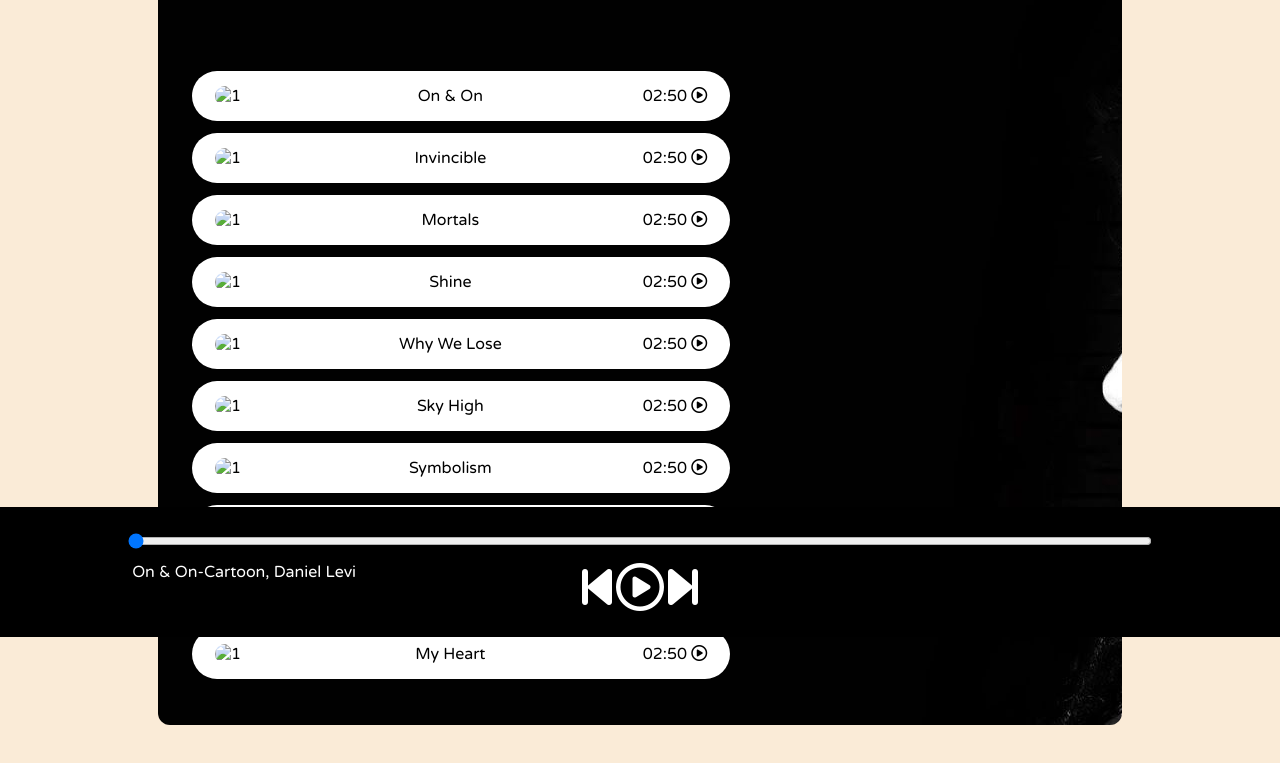
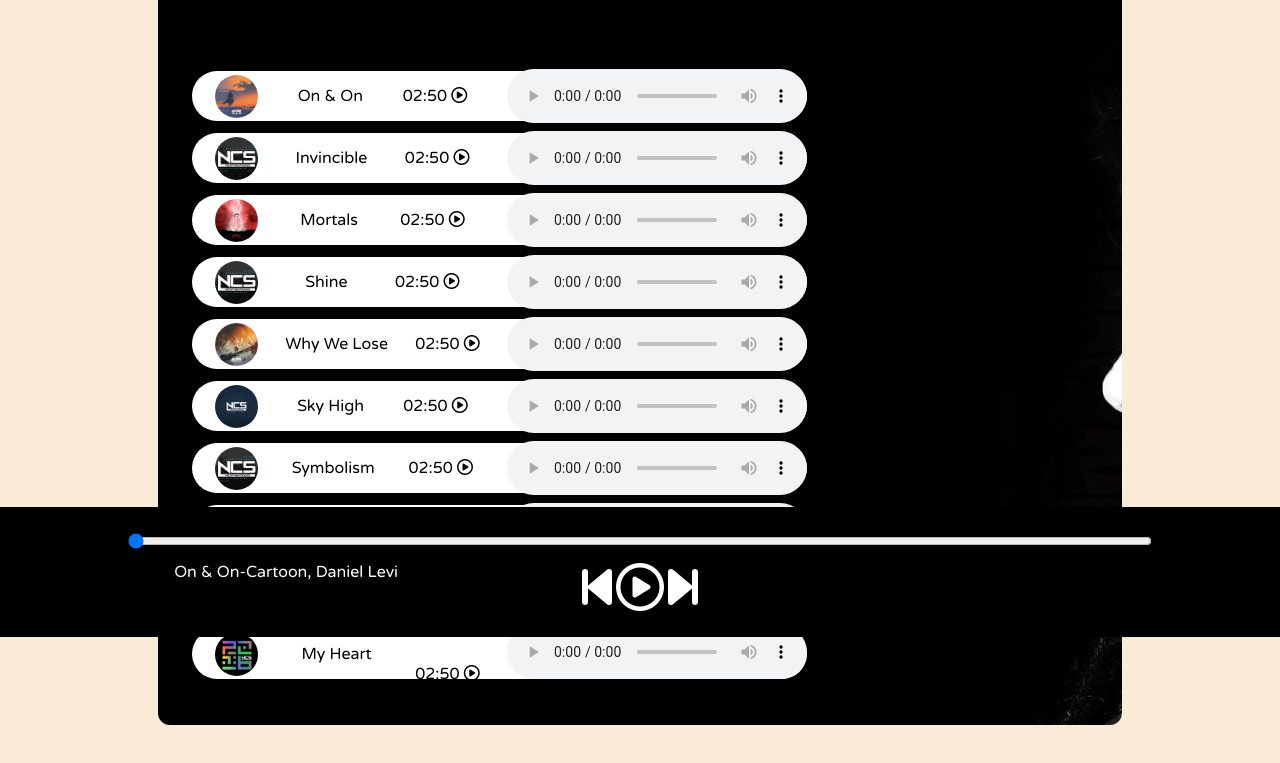
Before and after one commit to HithashreeDM/Spotify-Clone, a plain HTML site: page index.html in a window 1280 px wide. Shown: the part 163-926 px from the top of the page. Drawn offline with Linux system fonts and the light colour scheme.

Commit message:
first commit

```diff
--- a/index.html
+++ b/index.html
@@ -39,94 +39,124 @@
         <!-- This code block defines the list of songs and their details -->
         <div class="songItemContainer">
           <div class="songItem">
-            <img alt="1" />
+            <img src="/covers/1.jpg" alt="1" />
             <span class="songName">On & On</span>
             <span class="songlistplay"
               ><span class="timestamp"
                 >02:50
                 <i id="0" class="far songItemPlay fa-play-circle"></i> </span
             ></span>
+            <audio controls>
+              <source src="/songs/1.mp3">
+            </audio>
           </div>
           <div class="songItem">
-            <img alt="1" />
+            <img src="/covers/2.jpg" alt="2" />
             <span class="songName">Invincible</span>
             <span class="songlistplay"
               ><span class="timestamp"
                 >02:50
                 <i id="1" class="far songItemPlay fa-play-circle"></i> </span
             ></span>
+            <audio controls>
+              <source src="/songs/2.mp3">
+            </audio>
           </div>
           <div class="songItem">
-            <img alt="1" />
+            <img src="/covers/3.jpg" alt="3" />
             <span class="songName">Mortals</span>
             <span class="songlistplay"
               ><span class="timestamp"
                 >02:50
                 <i id="2" class="far songItemPlay fa-play-circle"></i> </span
             ></span>
+            <audio controls>
+              <source src="/songs/3.mp3">
+            </audio>
           </div>
           <div class="songItem">
-            <img alt="1" />
+            <img src="/covers/4.jpg" alt="4" />
             <span class="songName">Shine</span>
             <span class="songlistplay"
               ><span class="timestamp"
                 >02:50
                 <i id="3" class="far songItemPlay fa-play-circle"></i> </span
             ></span>
+            <audio controls>
+              <source src="/songs/4.mp3">
+            </audio>
           </div>
           <div class="songItem">
-            <img alt="1" />
+            <img src="/covers/5.jpg" alt="5" />
             <span class="songName">Why We Lose </span>
             <span class="songlistplay"
               ><span class="timestamp"
                 >02:50
                 <i id="4" class="far songItemPlay fa-play-circle"></i> </span
             ></span>
+            <audio controls>
+              <source src="/songs/5.mp3">
+            </audio>
           </div>
           <div class="songItem">
-            <img alt="1" />
+            <img src="/covers/6.jpg"alt="6" />
             <span class="songName">Sky High</span>
             <span class="songlistplay"
               ><span class="timestamp"
                 >02:50
                 <i id="5" class="far songItemPlay fa-play-circle"></i> </span
             ></span>
+            <audio controls>
+              <source src="/songs/6.mp3">
+            </audio>
           </div>
           <div class="songItem">
-            <img alt="1" />
+            <img src="/covers/7.jpg" alt="7" />
             <span class="songName">Symbolism</span>
             <span class="songlistplay"
               ><span class="timestamp"
                 >02:50
                 <i id="6" class="far songItemPlay fa-play-circle"></i> </span
             ></span>
+            <audio controls>
+              <source src="/songs/7.mp3">
+            </audio>
           </div>
           <div class="songItem">
-            <img alt="1" />
+            <img src="/covers/8.jpg" alt="8" />
             <span class="songName">Heroes Tonight</span>
             <span class="songlistplay"
               ><span class="timestamp"
                 >02:50
                 <i id="7" class="far songItemPlay fa-play-circle"></i> </span
             ></span>
+            <audio controls>
+              <source src="/songs/8.mp3">
+            </audio>
           </div>
           <div class="songItem">
-            <img alt="1" />
+            <img src="/covers/9.jpg" alt="9" />
             <span class="songName">Feel Good</span>
             <span class="songlistplay"
               ><span class="timestamp"
                 >02:50
                 <i id="8" class="far songItemPlay fa-play-circle"></i> </span
             ></span>
+            <audio controls>
+              <source src="/songs/9.mp3">
+            </audio>
           </div>
           <div class="songItem">
-            <img alt="1" />
+            <img src="/covers/10.jpg" alt="10" />
             <span class="songName">My Heart</span>
             <span class="songlistplay"
               ><span class="timestamp"
                 >02:50
                 <i id="9" class="far songItemPlay fa-play-circle"></i> </span
-            ></span>
+            ><audio controls>
+              <source src="/songs/10.mp3">
+            </audio></span>
+
           </div>
         </div>
       </div>
```
Also changed, not shown: playing.gif (added), 1 other file.
